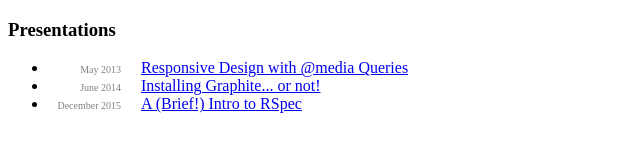
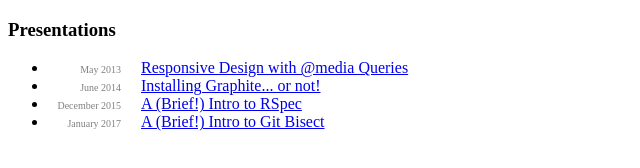
Before and after one commit to solipet/solipet.github.io, a plain HTML site: page index.html in a window 1280 px wide. Shown: the whole page, without its empty margins (0-640 px from the left). Drawn offline with nearby package versions, Linux system fonts and the light colour scheme.

Commit message:
Add git bisect to index

```diff
--- a/index.html
+++ b/index.html
@@ -47,7 +47,7 @@
     <li><span class="pres-date">May 2013</span><a href="https://speakerdeck.com/solipet/responsive-design-with-at-media-queries">Responsive Design with @media Queries</a></li>
     <li><span class="pres-date">June 2014</span><a href="https://speakerdeck.com/solipet/installing-graphite-or-not-as-the-case-may-be">Installing Graphite... or not!</a></li>
     <li><span class="pres-date">December 2015</span><a href="/brief_intro_to_rspec/index.html">A (Brief!) Intro to RSpec</a></li>
-    <!-- <li><span class="pres-date">January 2017</span><a href="/git-bisect/index.html">A (Brief!) Intro to Git Bisect</a></li> -->
+    <li><span class="pres-date">January 2017</span><a href="/git-bisect/index.html">A (Brief!) Intro to Git Bisect</a></li>
   </ul>
 </body>
 
```
